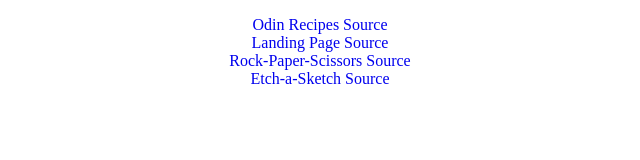
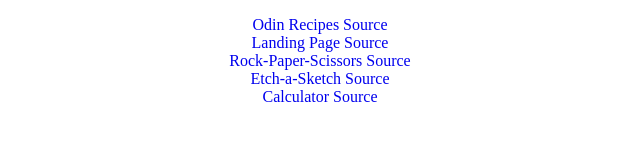
Before and after one commit to N3mEee/n3meee.github.io, a plain HTML site: page index.html in a window 1280 px wide. Shown: the whole page, without its empty margins (340-980 px from the left). Drawn offline with Linux system fonts and the light colour scheme.

Commit message:
Add Project: Calculator

```diff
--- a/index.html
+++ b/index.html
@@ -15,6 +15,7 @@
             <li><a href="https://n3meee.github.io/Landing-Page/">Landing Page</a> <a href="https://github.com/N3mEee/Landing-Page">Source</a></li>
             <li><a href="https://n3meee.github.io/Rock-Paper-Scissors/">Rock-Paper-Scissors</a> <a href="https://github.com/N3mEee/Rock-Paper-Scissors">Source</a></li>
             <li><a href="https://n3meee.github.io/Etch-a-Sketch/">Etch-a-Sketch</a> <a href="https://github.com/N3mEee/Etch-a-Sketch">Source</a></li>
+            <li><a href="https://n3meee.github.io/Calculator">Calculator</a> <a href="https://github.com/N3mEee/Calculator">Source</a></li>
         </ul>
     </main>
 </body>
```
